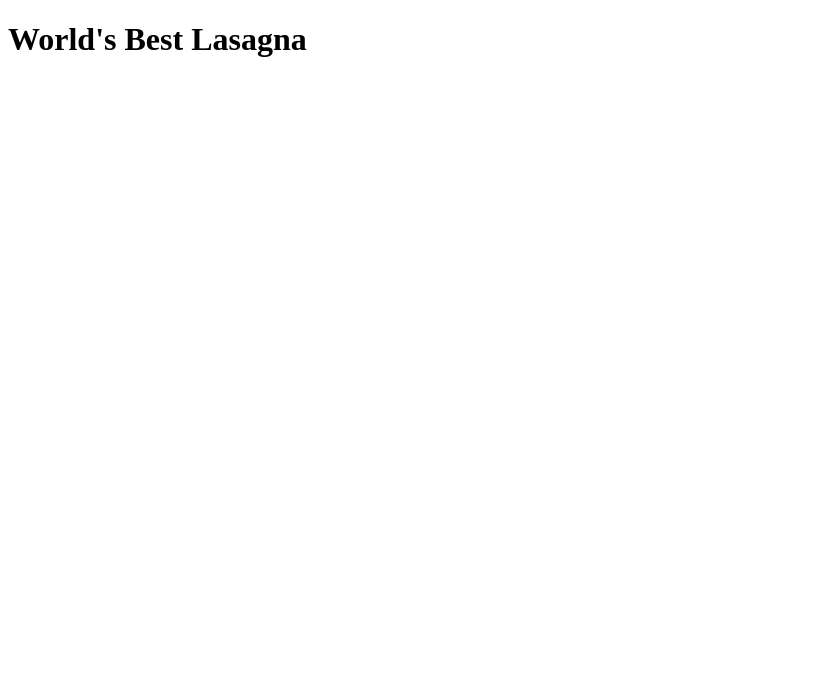
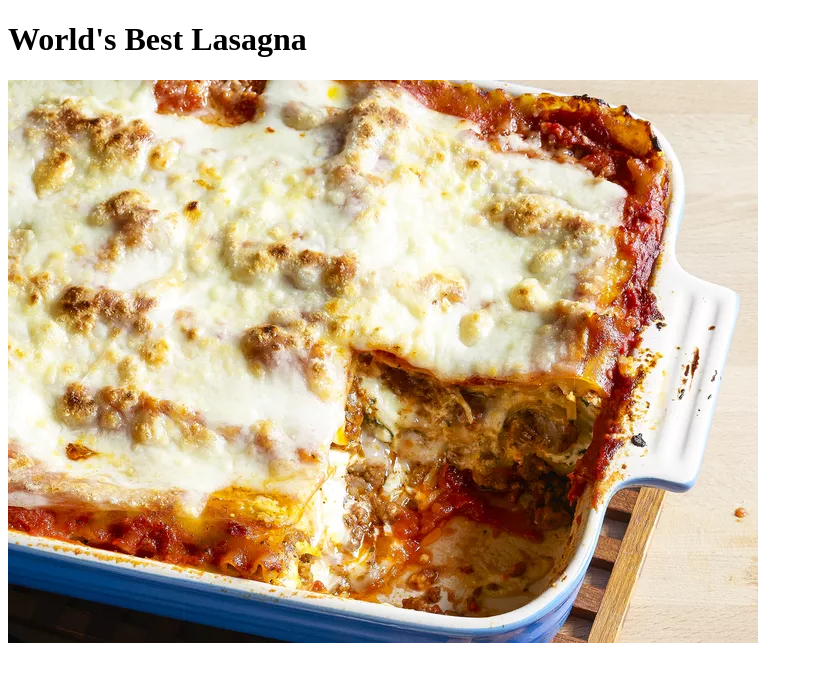
Before and after one commit to Kineth-21/odin-recipes, a plain HTML site: page recipes/lasagna.html in a window 1280 px wide. Shown: the whole page, without its empty margins (0-813 px from the left). Drawn offline with Linux system fonts and the light colour scheme.

Commit message:
Added picture of lasagna

```diff
--- a/recipes/lasagna.html
+++ b/recipes/lasagna.html
@@ -7,5 +7,6 @@
 </head>
 <body>
     <h1>World's Best Lasagna</h1>
+    <img src = ../images/lasagna.jpeg alt="Picture of Lasagna">
 </body>
 </html>
```
